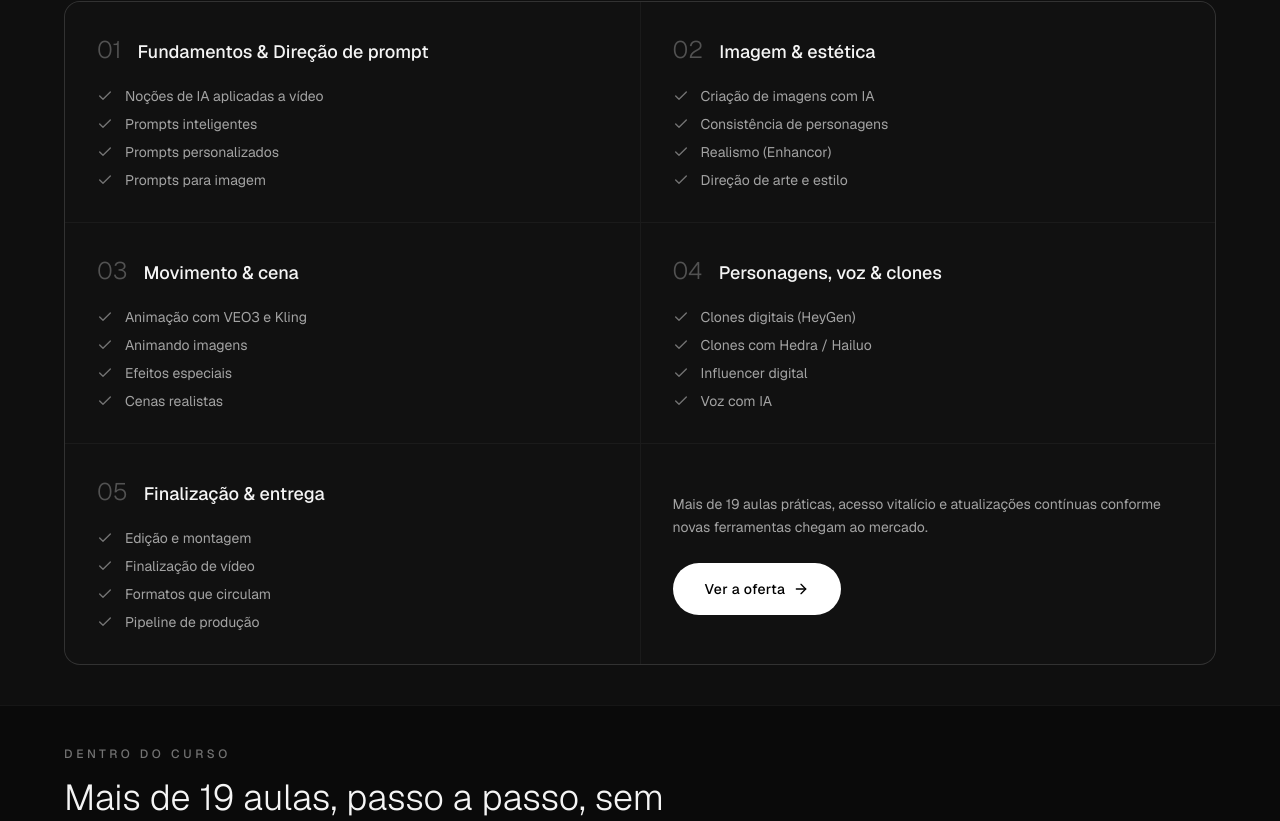
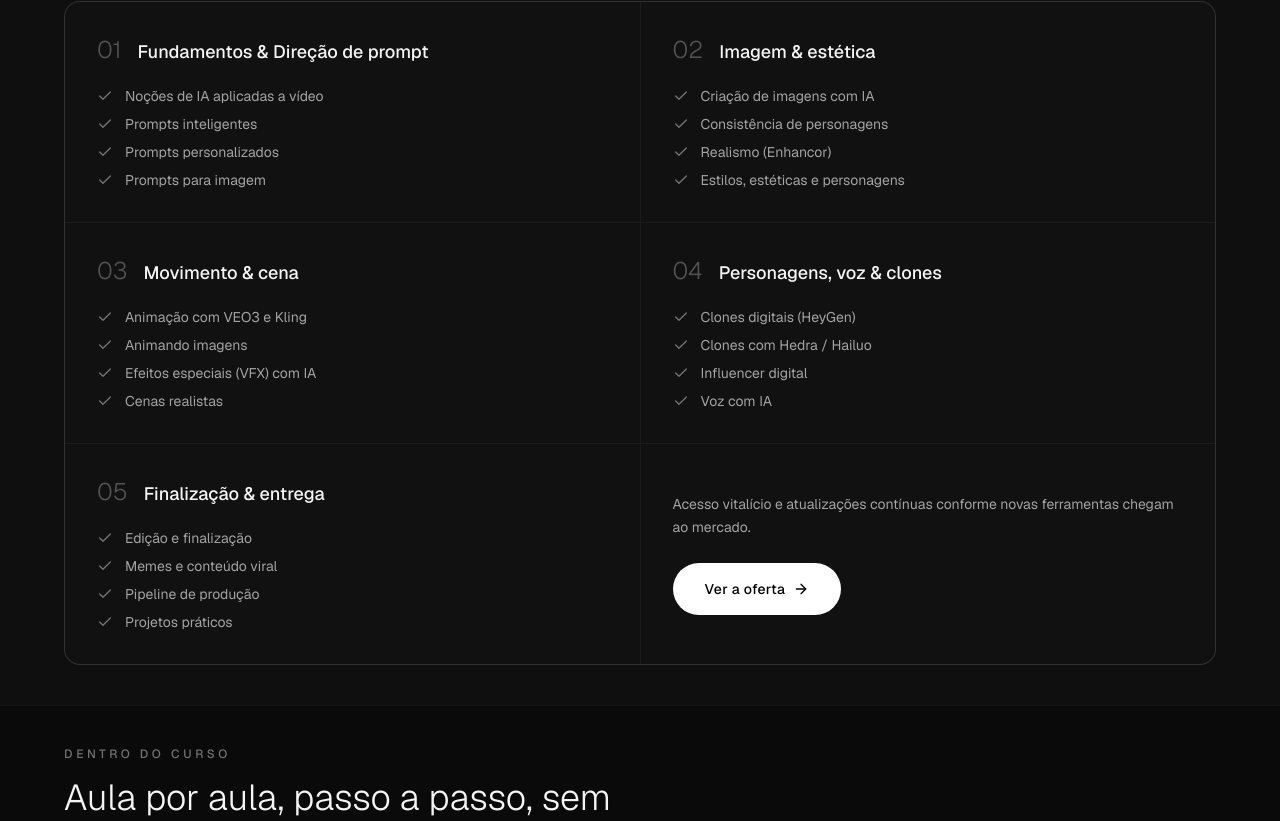
Before and after one commit to lucianomathias1982/lucianomathias-site, a Next.js app: page /cursos/filmes-com-ia in a window 1280 px wide. Shown: the part 4148-4969 px from the top of the page. Built offline with nearby package versions, Linux system fonts and the light colour scheme.

Commit message:
Curriculo alinhado aos titulos da Hotmart; remove contagem de aulas

```diff
--- a/app/cursos/filmes-com-ia/page.tsx
+++ b/app/cursos/filmes-com-ia/page.tsx
@@ -71,12 +71,12 @@ const CURRICULUM = [
   {
     n: "02",
     title: "Imagem & estética",
-    items: ["Criação de imagens com IA", "Consistência de personagens", "Realismo (Enhancor)", "Direção de arte e estilo"],
+    items: ["Criação de imagens com IA", "Consistência de personagens", "Realismo (Enhancor)", "Estilos, estéticas e personagens"],
   },
   {
     n: "03",
     title: "Movimento & cena",
-    items: ["Animação com VEO3 e Kling", "Animando imagens", "Efeitos especiais", "Cenas realistas"],
+    items: ["Animação com VEO3 e Kling", "Animando imagens", "Efeitos especiais (VFX) com IA", "Cenas realistas"],
   },
   {
     n: "04",
@@ -86,7 +86,7 @@ const CURRICULUM = [
   {
     n: "05",
     title: "Finalização & entrega",
-    items: ["Edição e montagem", "Finalização de vídeo", "Formatos que circulam", "Pipeline de produção"],
+    items: ["Edição e finalização", "Memes e conteúdo viral", "Pipeline de produção", "Projetos práticos"],
   },
 ]
 
@@ -335,8 +335,7 @@ export default function Page() {
             ))}
             <div className="flex flex-col justify-center bg-neutral-950/60 p-8">
               <p className="text-sm leading-relaxed text-neutral-400">
-                Mais de 19 aulas práticas, acesso vitalício e atualizações contínuas conforme novas ferramentas
-                chegam ao mercado.
+                Acesso vitalício e atualizações contínuas conforme novas ferramentas chegam ao mercado.
               </p>
               <div className="mt-6">
                 <CTA>Ver a oferta</CTA>
@@ -352,7 +351,7 @@ export default function Page() {
           <div className="mb-8 max-w-2xl">
             <p className="text-xs font-medium uppercase tracking-[0.3em] text-neutral-500">Dentro do curso</p>
             <h2 className="mt-4 font-serif text-3xl font-light leading-tight sm:text-4xl">
-              Mais de 19 aulas, passo a passo, sem enrolação.
+              Aula por aula, passo a passo, sem enrolação.
             </h2>
           </div>
         </div>
```
